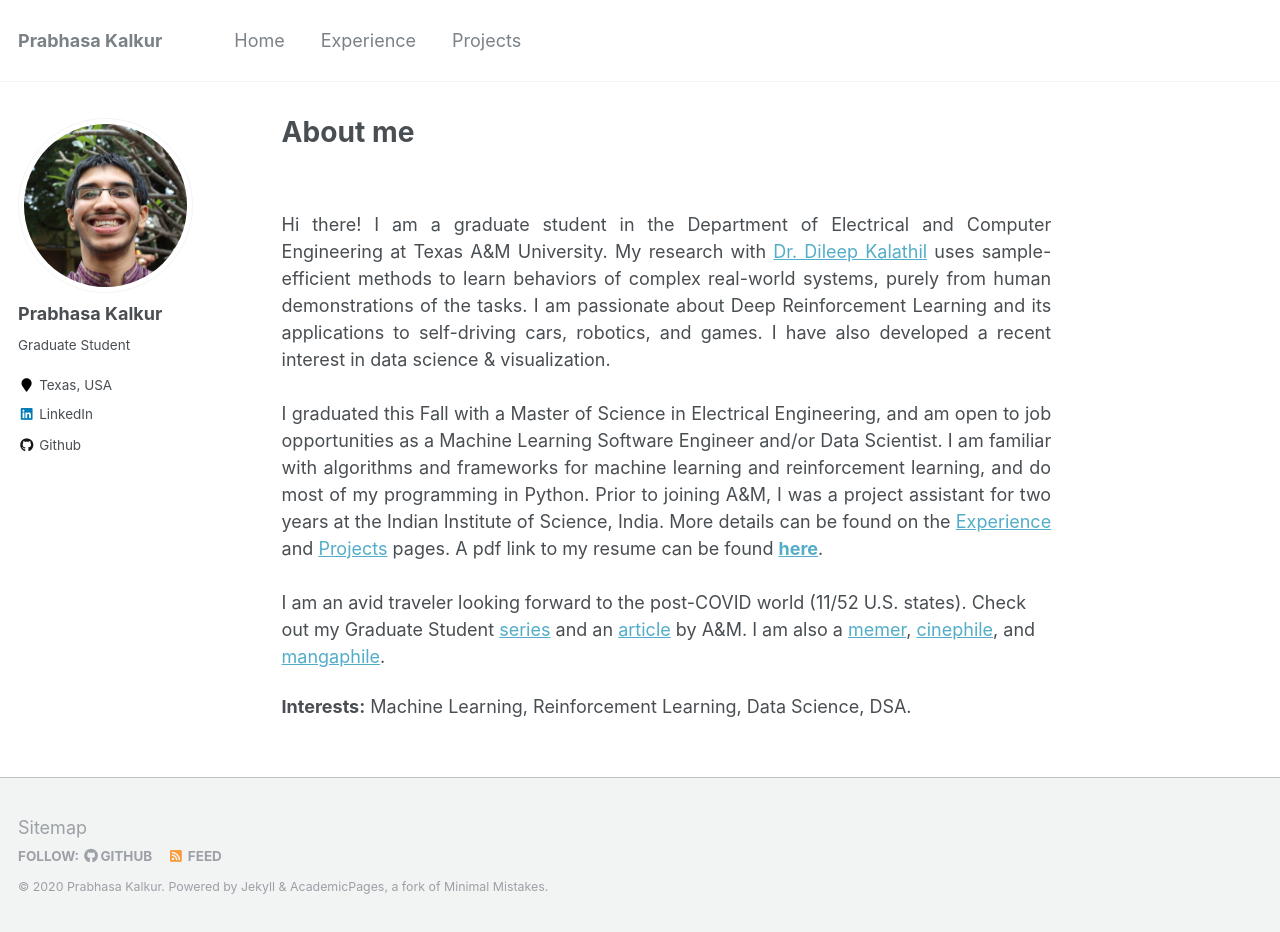
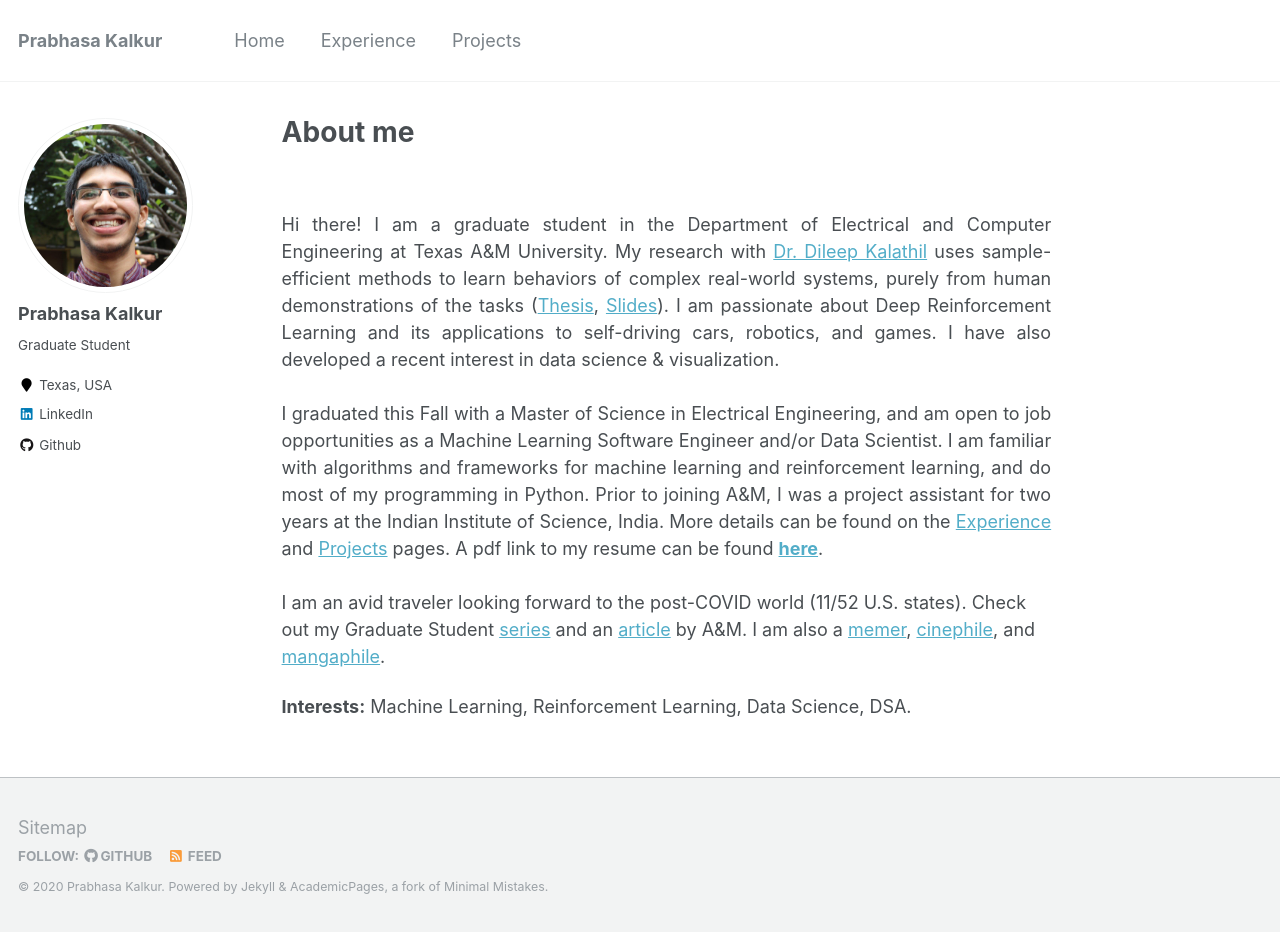
Before and after one commit to prabhasak/prabhasak.github.io, a Jekyll site: the page built from _pages/about.md, in a window 1280 px wide and 932 px high. Built offline with Jekyll 4.4.1, drawn with Linux system fonts in a browser that asks for light colours.

Commit message:
separated applications 1 and 2 from thesis

```diff
--- a/_pages/about.md
+++ b/_pages/about.md
@@ -19,7 +19,7 @@ redirect_from:
 
 <!-- Here, I worked with Dr. Chandra Murthy on addressing the uncertainty in indoor device self-localization, and with Dr. Navin Kashyap on the problem of routing robots for simultaneous pickup & delivery of items. <br><br> -->
 
-Hi there! I am a graduate student in the Department of Electrical and Computer Engineering at Texas A&M University. My research with <a href="http://people.tamu.edu/~dileep.kalathil/">Dr. Dileep Kalathil</a> uses sample-efficient methods to learn behaviors of complex real-world systems, purely from human demonstrations of the tasks. I am passionate about Deep Reinforcement Learning and its applications to self-driving cars, robotics, and games. I have also developed a recent interest in data science & visualization. <br><br>
+Hi there! I am a graduate student in the Department of Electrical and Computer Engineering at Texas A&M University. My research with <a href="http://people.tamu.edu/~dileep.kalathil/">Dr. Dileep Kalathil</a> uses sample-efficient methods to learn behaviors of complex real-world systems, purely from human demonstrations of the tasks (<a href="https://prabhasak.github.io/files/Masters_Thesis_Prabhasa_Kalkur.pdf">Thesis</a>, <a href="https://prabhasak.github.io/files/Masters_Thesis_Prabhasa_Kalkur_Slides.pdf">Slides</a>). I am passionate about Deep Reinforcement Learning and its applications to self-driving cars, robotics, and games. I have also developed a recent interest in data science & visualization. <br><br>
 
 I graduated this Fall with a Master of Science in Electrical Engineering, and am open to job opportunities as a Machine Learning Software Engineer and/or Data Scientist. I am familiar with algorithms and frameworks for machine learning and reinforcement learning, and do most of my programming in Python. Prior to joining A&M, I was a project assistant for two years at the Indian Institute of Science, India. More details can be found on the <a href="http://prabhasak.github.io/experience">Experience</a> and <a href="http://prabhasak.github.io/projects">Projects</a> pages. A pdf link to my resume can be found <a href="https://prabhasak.github.io/files/Resume_Prabhasa_Kalkur.pdf"><b>here</b></a>. <br><br>
 
```
Also changed, not shown: _experience/2020-09-01-masters-thesis.md (+1 -1 lines), _projects/2020-09-01-minecraft.md (+1 -1 lines), 7 other files.
